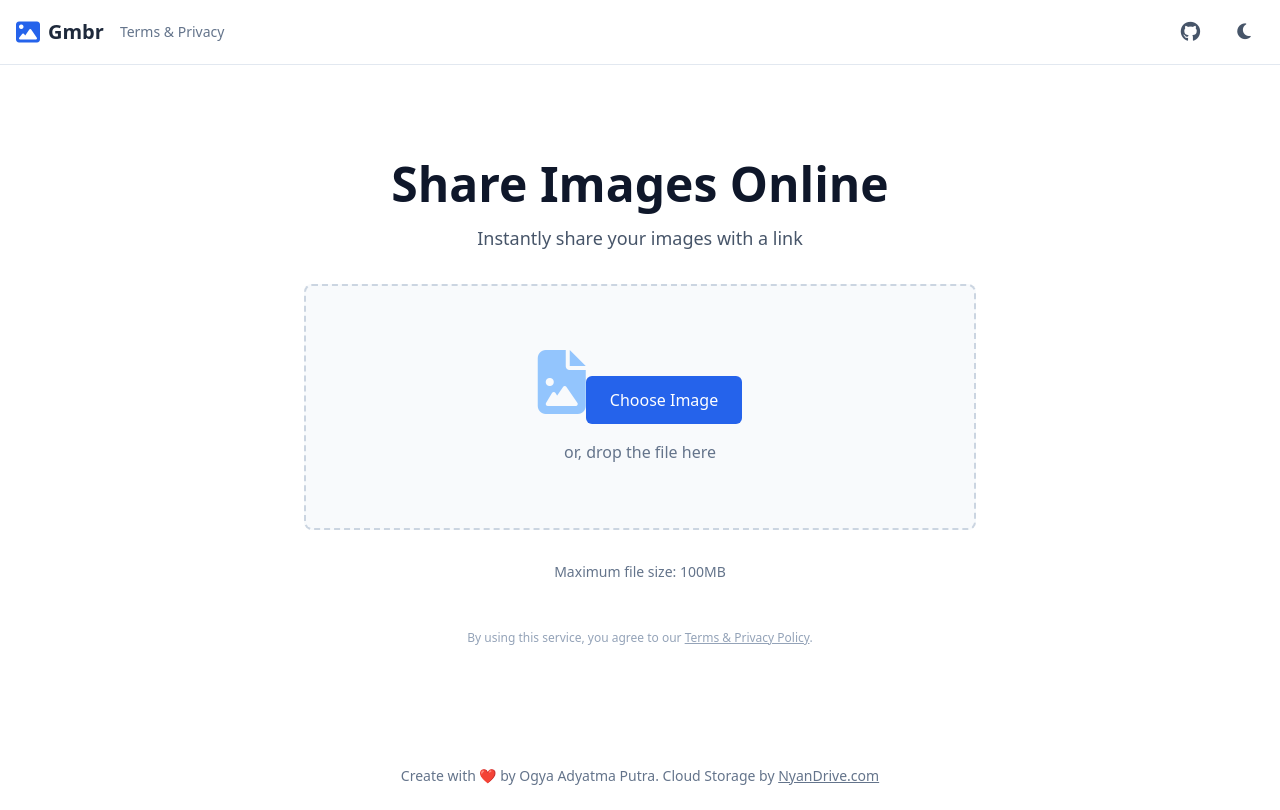
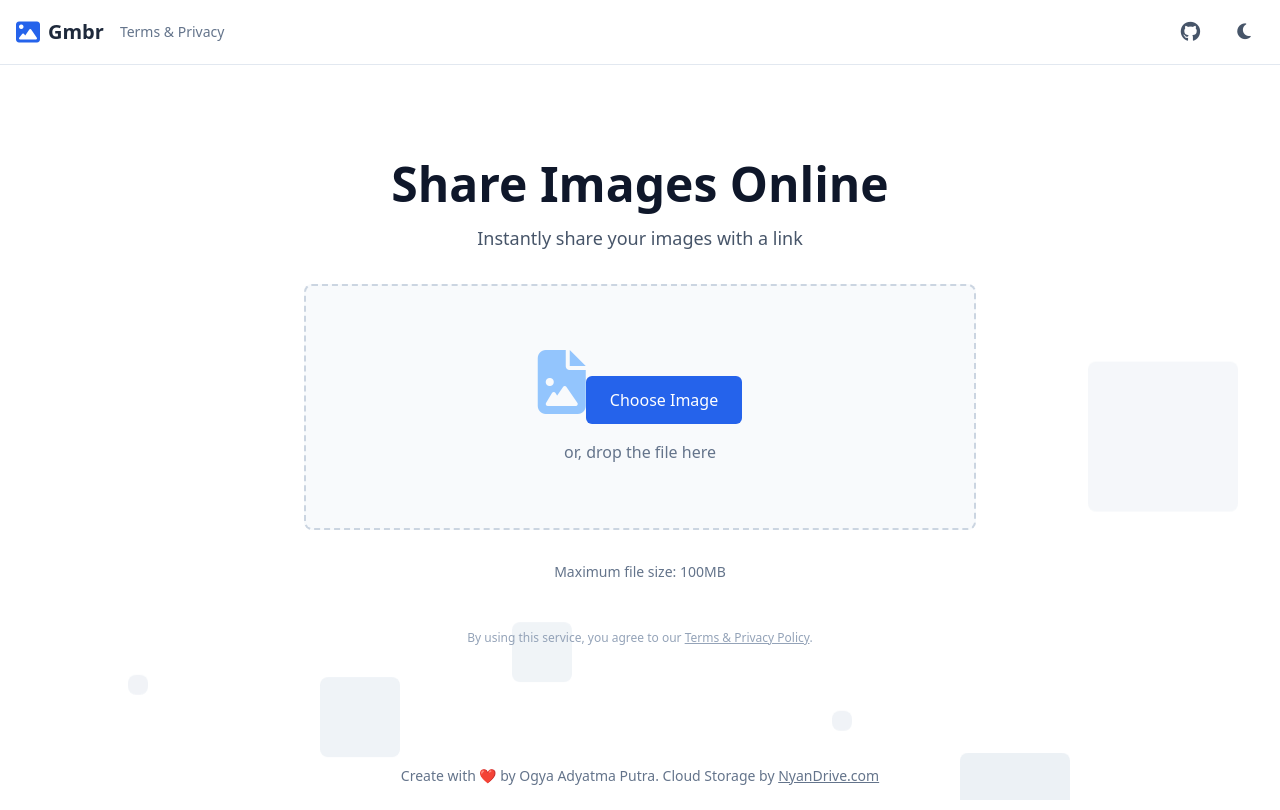
Before and after one commit to Adytm404/Gmbr-Share-Images-Online, a React (Vite) app in the folder frontend/: page / in a window 1280 px wide. Built offline with nearby package versions, Linux system fonts and the light colour scheme.

Commit message:
add animation

```diff
--- a/frontend/App.tsx
+++ b/frontend/App.tsx
@@ -7,6 +7,7 @@ import ImageViewer from './components/ImageViewer';
 import Footer from './components/Footer';
 import LegalPage from './components/LegalPage';
 import { uploadImage } from './services/imageService';
+import AnimatedBackground from './components/AnimatedBackground';
 
 const App: React.FC = () => {
   const [file, setFile] = useState<File | null>(null);
@@ -134,7 +135,9 @@ const App: React.FC = () => {
   }
 
   return (
-    <div className="flex flex-col min-h-screen bg-white dark:bg-slate-900 font-sans text-slate-800 dark:text-slate-300">
+    <div className="min-h-screen font-sans text-slate-800 dark:text-slate-300">
+      <AnimatedBackground />
+      <div className="relative z-[1] flex flex-col min-h-screen">
         <Header theme={theme} toggleTheme={toggleTheme} />
         <main className="container mx-auto px-4 pt-28 pb-12 sm:pt-32 sm:pb-16 md:pt-40 md:pb-24 flex flex-col items-center flex-grow">
           {!file || !filePreview ? (
@@ -161,6 +164,7 @@ const App: React.FC = () => {
         </main>
         <Footer />
       </div>
+    </div>
   );
 };
 
--- /dev/null
+++ b/frontend/components/AnimatedBackground.css
@@ -0,0 +1,117 @@
+/* The main container for the animation is fixed to the viewport */
+.circles {
+    position: fixed;
+    top: 0;
+    left: 0;
+    width: 100%;
+    height: 100%;
+    overflow: hidden;
+    z-index: 0; /* Ensures it's behind all other content */
+}
+
+/* Base style for the floating shapes (list items) */
+.circles li {
+    position: absolute;
+    display: block;
+    list-style: none;
+    width: 20px;
+    height: 20px;
+    background: rgba(226, 232, 240, 0.7); /* Subtle light gray for light mode (slate-200) */
+    animation: animate 25s linear infinite;
+    bottom: -150px; /* Start below the screen */
+    border-radius: 0.5rem; /* Rounded squares */
+}
+
+/* In dark mode, the shapes take on a darker, subtle color */
+.dark .circles li {
+    background: rgba(51, 65, 85, 0.5); /* Subtle dark gray for dark mode (slate-700) */
+}
+
+/* Keyframe animation for moving shapes up and fading them out */
+@keyframes animate {
+    0% {
+        transform: translateY(0);
+        opacity: 1;
+    }
+    100% {
+        transform: translateY(-110vh); /* Move them well off the top of the screen */
+        opacity: 0;
+    }
+}
+
+/* Variations in size, position, and animation timing for a random effect */
+.circles li:nth-child(1) {
+    left: 25%;
+    width: 80px;
+    height: 80px;
+    animation-delay: 0s;
+}
+
+.circles li:nth-child(2) {
+    left: 10%;
+    width: 20px;
+    height: 20px;
+    animation-delay: 2s;
+    animation-duration: 12s;
+}
+
+.circles li:nth-child(3) {
+    left: 70%;
+    width: 20px;
+    height: 20px;
+    animation-delay: 4s;
+}
+
+.circles li:nth-child(4) {
+    left: 40%;
+    width: 60px;
+    height: 60px;
+    animation-delay: 0s;
+    animation-duration: 18s;
+}
+
+.circles li:nth-child(5) {
+    left: 65%;
+    width: 20px;
+    height: 20px;
+    animation-delay: 0s;
+    animation-duration: 22s;
+}
+
+.circles li:nth-child(6) {
+    left: 75%;
+    width: 110px;
+    height: 110px;
+    animation-delay: 3s;
+}
+
+.circles li:nth-child(7) {
+    left: 35%;
+    width: 150px;
+    height: 150px;
+    animation-delay: 7s;
+}
+
+.circles li:nth-child(8) {
+    left: 50%;
+    width: 25px;
+    height: 25px;
+    animation-delay: 15s;
+    animation-duration: 45s;
+}
+
+.circles li:nth-child(9) {
+    left: 20%;
+    width: 15px;
+    height: 15px;
+    animation-delay: 2s;
+    animation-duration: 35s;
+}
+
+.circles li:nth-child(10) {
+    left: 85%;
+    width: 150px;
+    height: 150px;
+    animation-delay: 0s;
+    animation-duration: 11s;
+}
--- /dev/null
+++ b/frontend/components/AnimatedBackground.tsx
@@ -0,0 +1,21 @@
+import React from 'react';
+import './AnimatedBackground.css';
+
+const AnimatedBackground: React.FC = () => {
+    return (
+        <ul className="circles">
+            <li></li>
+            <li></li>
+            <li></li>
+            <li></li>
+            <li></li>
+            <li></li>
+            <li></li>
+            <li></li>
+            <li></li>
+            <li></li>
+        </ul>
+    );
+};
+
+export default AnimatedBackground;
--- a/frontend/components/ImageViewer.tsx
+++ b/frontend/components/ImageViewer.tsx
@@ -1,6 +1,7 @@
 
 import React from 'react';
 import Footer from './Footer';
+import AnimatedBackground from './AnimatedBackground';
 
 interface ImageViewerProps {
   imageId: string;
@@ -10,7 +11,9 @@ const ImageViewer: React.FC<ImageViewerProps> = ({ imageId }) => {
   const imageUrl = `https://api.gmbr.web.id/image/${imageId}`;
 
   return (
-    <div className="flex flex-col min-h-screen bg-slate-100 dark:bg-slate-900 p-4 font-sans">
+    <div className="min-h-screen p-4 font-sans">
+      <AnimatedBackground />
+      <div className="relative z-[1] flex flex-col min-h-screen">
         <div className="fixed top-4 left-4">
           <a href="/" className="flex items-center space-x-2 text-slate-800 dark:text-white opacity-80 hover:opacity-100 transition-opacity">
               <i className="fa-solid fa-image text-blue-600 text-2xl" aria-hidden="true"></i>
@@ -32,6 +35,7 @@ const ImageViewer: React.FC<ImageViewerProps> = ({ imageId }) => {
         </main>
         <Footer />
       </div>
+    </div>
   );
 };
 
--- a/frontend/components/LegalPage.tsx
+++ b/frontend/components/LegalPage.tsx
@@ -2,6 +2,7 @@
 import React from 'react';
 import Header from './Header';
 import Footer from './Footer';
+import AnimatedBackground from './AnimatedBackground';
 
 interface LegalPageProps {
   theme: string;
@@ -10,7 +11,9 @@ interface LegalPageProps {
 
 const LegalPage: React.FC<LegalPageProps> = ({ theme, toggleTheme }) => {
   return (
-    <div className="flex flex-col min-h-screen bg-white dark:bg-slate-900 font-sans text-slate-800 dark:text-slate-300">
+    <div className="min-h-screen font-sans text-slate-800 dark:text-slate-300">
+      <AnimatedBackground />
+      <div className="relative z-[1] flex flex-col min-h-screen">
         <Header theme={theme} toggleTheme={toggleTheme} />
         <main className="container mx-auto px-4 pt-28 pb-12 sm:pt-32 sm:pb-16 md:pt-40 md:pb-24 flex flex-col items-center flex-grow">
           <div className="w-full max-w-4xl p-8 bg-slate-50 dark:bg-slate-800/50 border border-slate-200 dark:border-slate-700 rounded-lg text-left">
@@ -35,6 +38,7 @@ const LegalPage: React.FC<LegalPageProps> = ({ theme, toggleTheme }) => {
         </main>
         <Footer />
       </div>
+    </div>
   );
 };
 
```
Also changed, not shown: 1 other file (tests, documents, lock files or other folders). Lines whose indentation alone changed are shown as unchanged.
